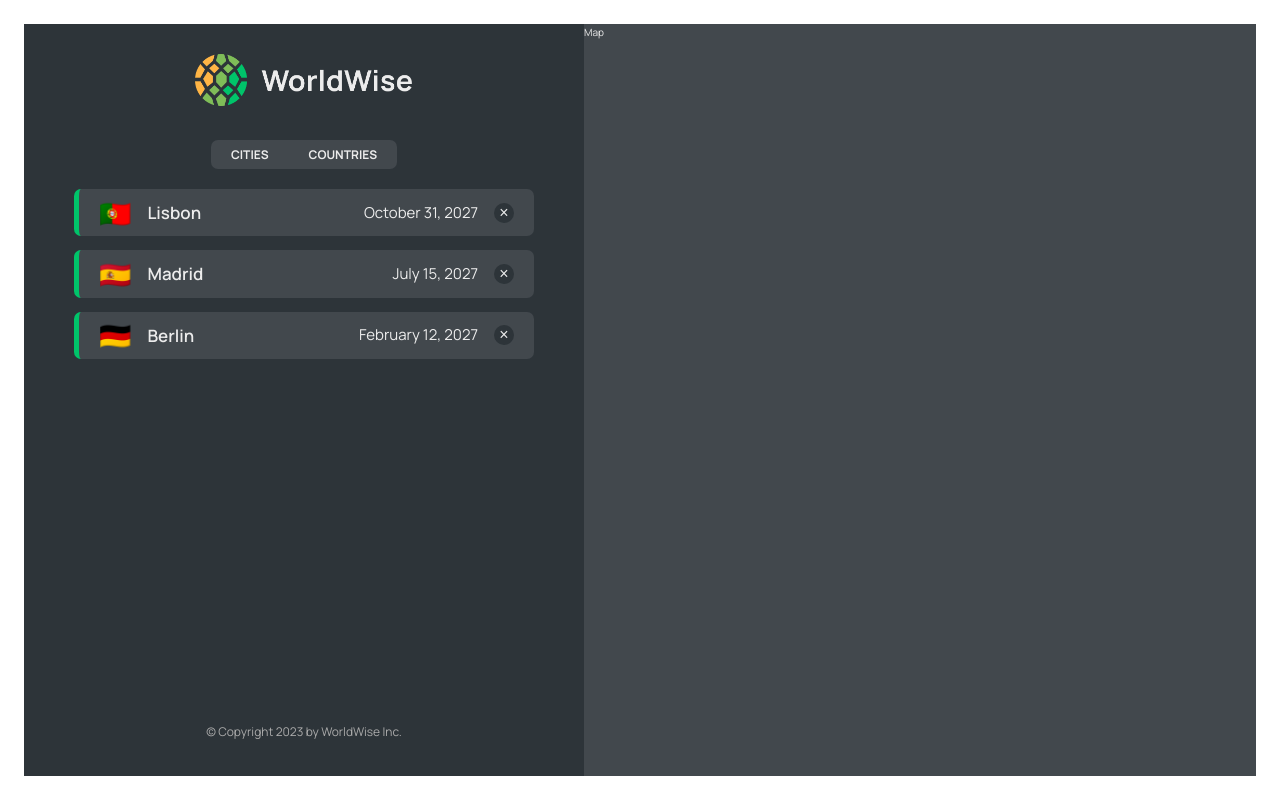
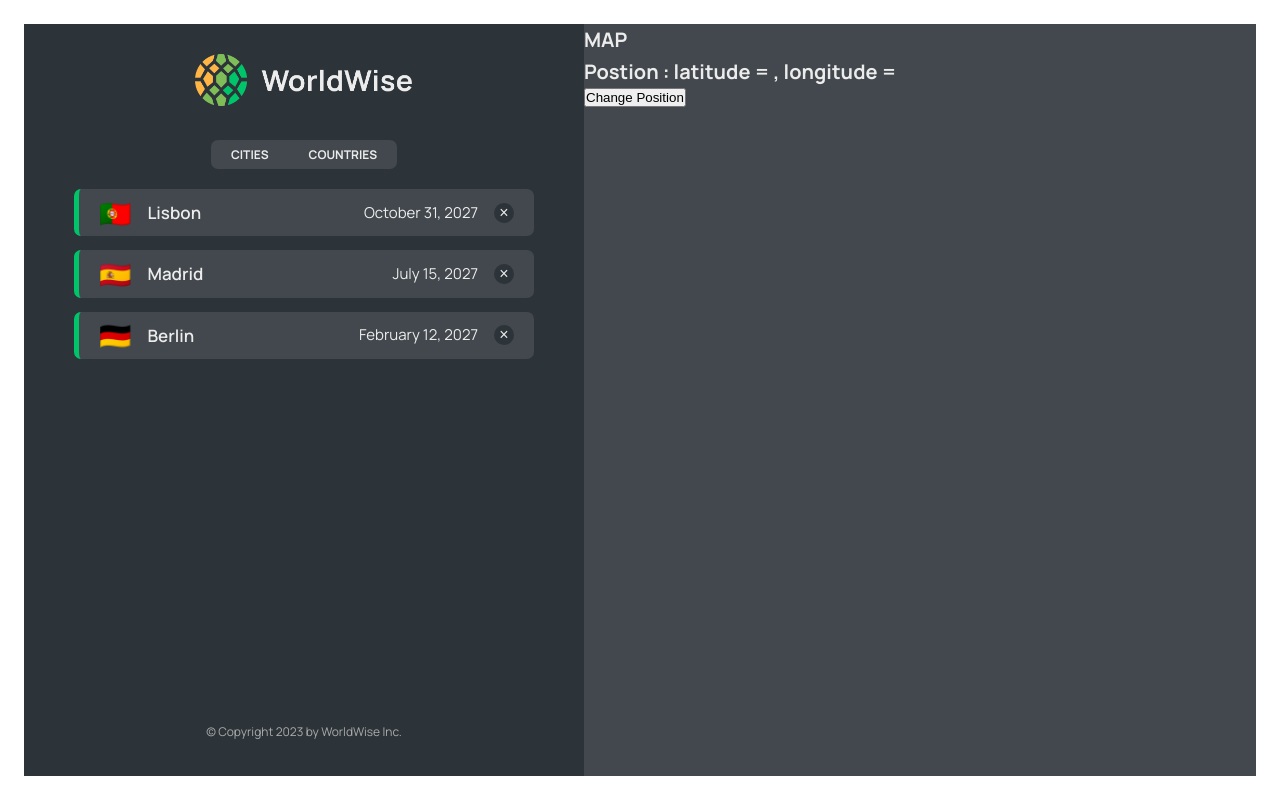
Before and after one commit to ahsanhd/World-Wise, a React (Vite) app: page /app in a window 1280 px wide. Built offline with nearby package versions, Linux system fonts and the light colour scheme; data requests are answered from the project's data file.

Commit message:
Dynamic URL Query String React Router

```diff
--- a/src/components/City.jsx
+++ b/src/components/City.jsx
@@ -24,7 +24,7 @@
   const { cityName, emoji, date, notes } = currentCity;
 
   return (
-    <h1>CITY {id} </h1>
+    <h1>CITY {id}</h1>
     // <div className={styles.city}>
     //   <div className={styles.row}>
     //     <h6>City name</h6>
--- a/src/components/CityItem.jsx
+++ b/src/components/CityItem.jsx
@@ -9,10 +9,14 @@
     year: "numeric",
   }).format(new Date(date));
 function CityItem({ city }) {
-  const { cityName, emoji, date, id } = city;
+  const { cityName, emoji, date, id, position } = city;
+  console.log(position);
   return (
     <li>
-      <Link className={styles.cityItem} to={`${id}`}>
+      <Link
+        className={styles.cityItem}
+        to={`${id}?lat=${position.lat}&lng=${position.lng}`}
+      >
         <span className={styles.emoji}>{emoji}</span>
         <h3 className={styles.name}>{cityName}</h3>
         <p className={styles.date}>{formatDate(date)}</p>
--- a/src/components/Map.jsx
+++ b/src/components/Map.jsx
@@ -1,6 +1,26 @@
+import { useSearchParams } from "react-router-dom";
 import styles from "./Map.module.css";
 function Map() {
-  return <div className={styles.mapContainer}>Map</div>;
+  const [searchParams, setSearchParams] = useSearchParams();
+  const lat = searchParams.get("lat");
+  const lng = searchParams.get("lng");
+
+  return (
+    <div className={styles.mapContainer}>
+      <h1>MAP</h1>
+      <h1>
+        Postion : latitude = {lat}, longitude = {lng}
+      </h1>
+
+      <button
+        onClick={() => {
+          setSearchParams({ lat: 25, lng: 50 });
+        }}
+      >
+        Change Position
+      </button>
+    </div>
+  );
 }
 
 export default Map;
```
